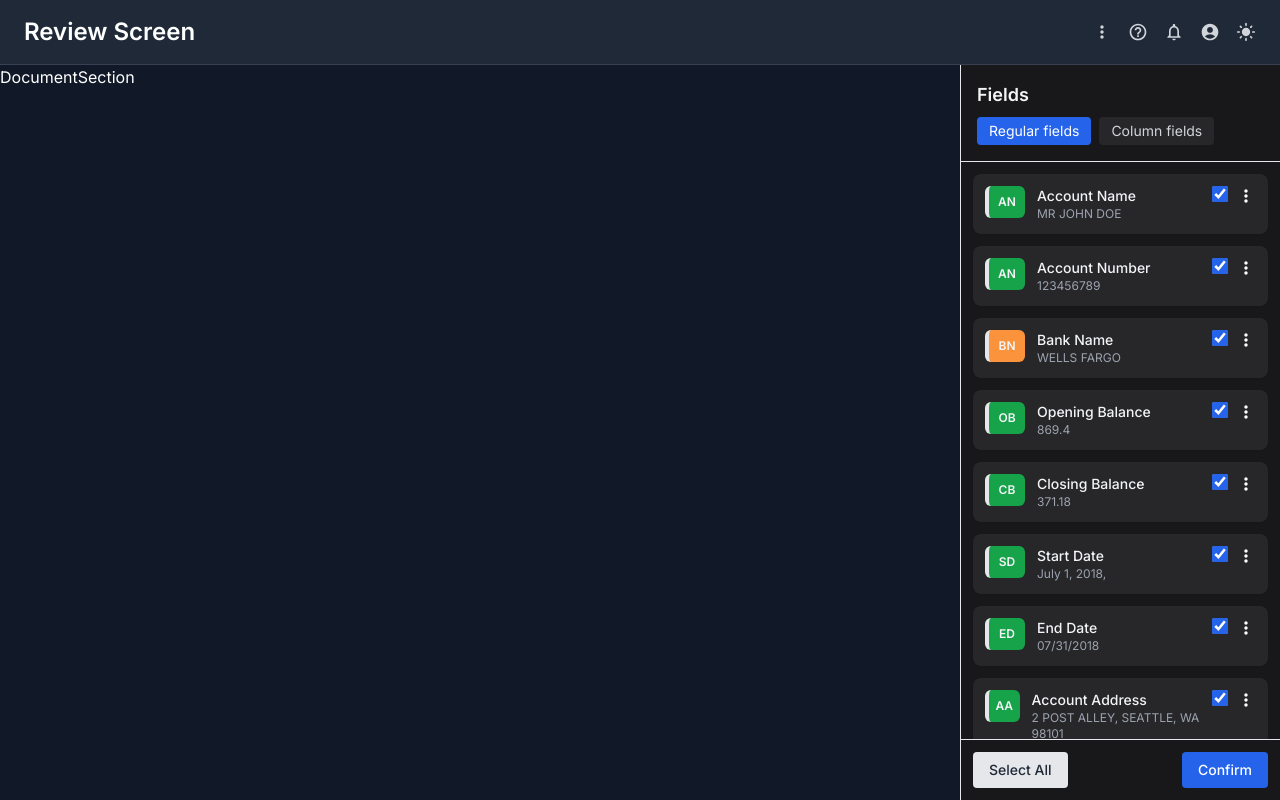
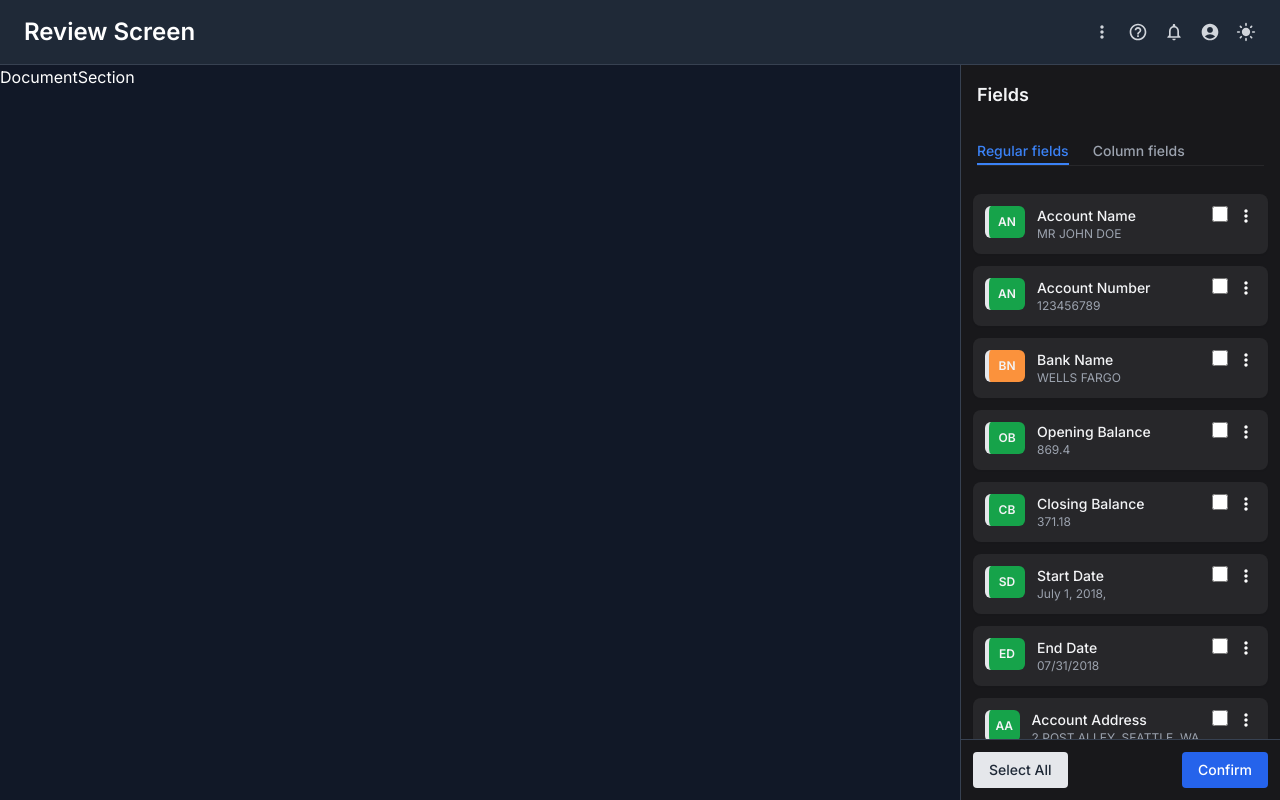
Before and after one commit to atulesh/docsumo-review-screen, a React (Vite) app: page / in a window 1280 px wide. Built offline with nearby package versions, Linux system fonts and the light colour scheme.

Commit message:
minor issue fixed

```diff
--- a/src/common/FieldActions.tsx
+++ b/src/common/FieldActions.tsx
@@ -2,7 +2,7 @@ import Button from './button/Button';
 
 const FieldActions = () => {
   return (
-    <div className="p-3 border-t bg-white dark:bg-zinc-900 flex justify-between items-center">
+    <div className="p-3 border-t border-gray-700 bg-white dark:bg-zinc-900 flex justify-between items-center">
       <Button onClick={() => {}} variant="secondary">
         Select All
       </Button>
--- a/src/common/FieldCard.tsx
+++ b/src/common/FieldCard.tsx
@@ -12,7 +12,7 @@ interface FieldCardProps {
 const FieldCard: FC<FieldCardProps> = ({ field }) => {
   const initials = getInitials(field.title);
   const content = field.content;
-  const [checked, setChecked] = useState<boolean>(!field.ignore);
+  const [checked, setChecked] = useState<boolean>(!true);
   return (
     <div className="bg-white dark:bg-zinc-800 rounded-lg shadow-sm p-3 flex justify-between items-start gap-2">
       <div className="flex items-start gap-3">
--- a/src/common/Tab.tsx
+++ b/src/common/Tab.tsx
@@ -7,15 +7,15 @@ interface TabProps {
 
 const Tab = ({ activeTab, onChange }: TabProps) => {
   return (
-    <div className="mt-2 flex gap-2">
+    <div className="flex gap-6 border-b border-zinc-800 mt-8">
       {Object.values(TabEnum).map((tab) => (
         <button
           key={tab}
           onClick={() => onChange(tab)}
-          className={`px-3 py-1 text-sm rounded ${
+          className={`relative pb-1 text-sm font-medium transition-colors ${
             activeTab === tab
-              ? 'bg-blue-600 text-white'
-              : 'bg-gray-100 dark:bg-zinc-800 text-gray-600 dark:text-gray-300'
+              ? 'text-blue-500 after:content-[""] after:absolute after:bottom-0 after:left-0 after:h-[2px] after:w-full after:bg-blue-500'
+              : 'text-gray-400 hover:text-blue-400'
           }`}
         >
           {tab}
--- a/src/feature/review/components/RightSidebar.tsx
+++ b/src/feature/review/components/RightSidebar.tsx
@@ -19,7 +19,7 @@ const RightSidebar = () => {
   const renderSidebarContent = () => {
     return (
       <>
-        <div className="p-4 border-b">
+        <div className="p-4">
           <h2 className="text-lg font-semibold text-gray-800 dark:text-gray-100">
             Fields
           </h2>
@@ -28,8 +28,12 @@ const RightSidebar = () => {
         <div className="flex-1 overflow-y-auto p-3 space-y-3">
           {loading ? (
             <p className="text-sm text-gray-400">Loading fields...</p>
+          ) : tab === TabEnum.REGULAR_FIELDS ? (
+            fields.map((field) => <FieldCard key={field.id} field={field} />)
           ) : (
-            fields.map((field) => <FieldCard key={field.id} field={field} />)
+            <p className="text-sm text-gray-400 italic">
+              No column fields available
+            </p>
           )}
         </div>
         <FieldActions />
--- a/src/feature/review/containers/ReviewLayout.tsx
+++ b/src/feature/review/containers/ReviewLayout.tsx
@@ -10,7 +10,7 @@ const ReviewLayout = () => {
         <section className="w-3/4 h-full overflow-auto">
           <DocumentSection />
         </section>
-        <aside className="w-1/4 flex flex-col h-full border-l bg-white dark:bg-zinc-900">
+        <aside className="w-1/4 flex flex-col h-full border-l border-gray-700 bg-white dark:bg-zinc-900">
           <RightSidebar />
         </aside>
       </div>
```
